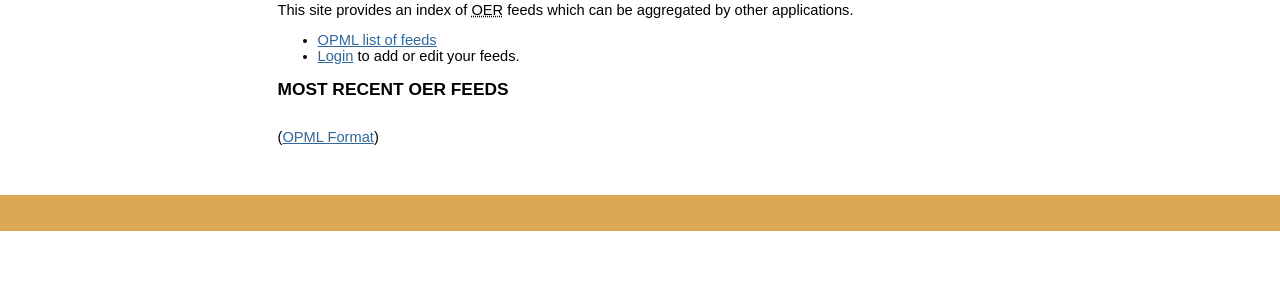
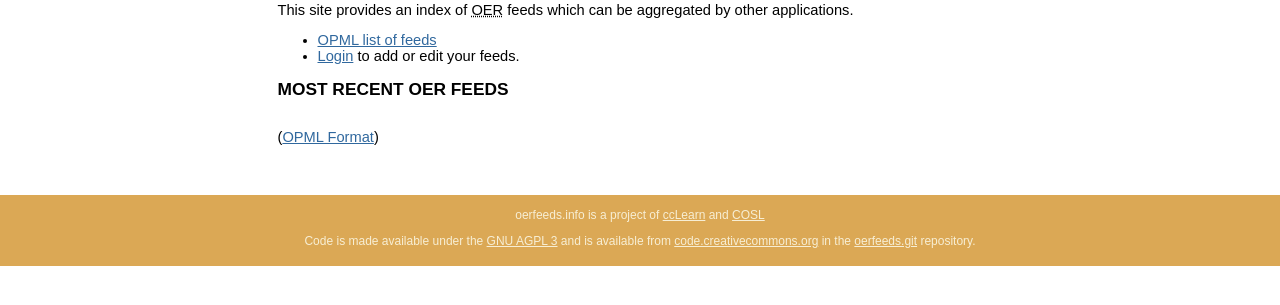
Before and after one commit to cc-archive/oerfeeds, a Python web app: template oerfeeds/templates/index.html in a window 1280 px wide. Shown: the part 133-438 px from the top of the page. Run offline with Jinja, Linux system fonts and the light colour scheme; the template is opened without the code that fills it, so the values that code supplies are empty.

Commit message:
AGPL 3 footer.

```diff
--- a/oerfeeds/resources/oerfeeds.css
+++ b/oerfeeds/resources/oerfeeds.css
@@ -37,7 +37,7 @@ fieldset input{float:left;}
 #content fieldset legend{font-size:100%;font-weight:bolder;color:#dba855;clear:both;}
 #content p{clear:both;}
 
-#footer{clear:both;float:left;margin-top:35px;height:35px;background-color:#dba855;text-align:center;width:100%;color:#f7eed4;font-size:9pt;padding-top:1px;}
+#footer{clear:both;float:left;margin-top:35px;height:70px;background-color:#dba855;text-align:center;width:100%;color:#f7eed4;font-size:9pt;padding-top:1px;}
 #footer a, a:visited {color:#f7eed4;, text-decoration: underline;}
 
 /*login*/
--- a/oerfeeds/templates/base.html
+++ b/oerfeeds/templates/base.html
@@ -52,7 +52,20 @@
 
     {% block footer %}
     {% endblock %}
+    <p>
+oerfeeds.info is a project
+    of <a href="http://learn.creativecommons.org">ccLearn</a>
+    and <a href="http://cosl.usu.edu/">COSL</a></p>
 
+    <p>Code is made
+    available under
+    the <a href="http://www.fsf.org/licensing/licenses/agpl-3.0.html">GNU
+    AGPL 3</a> and is available
+    from <a href="http://code.creativecommons.org">code.creativecommons.org</a>
+    in
+    the <a href="http://code.creativecommons.org/viewgit?p=oerfeeds.git">oerfeeds.git</a>
+    repository.
+    </p>
   </div>
 
 </body>
```
